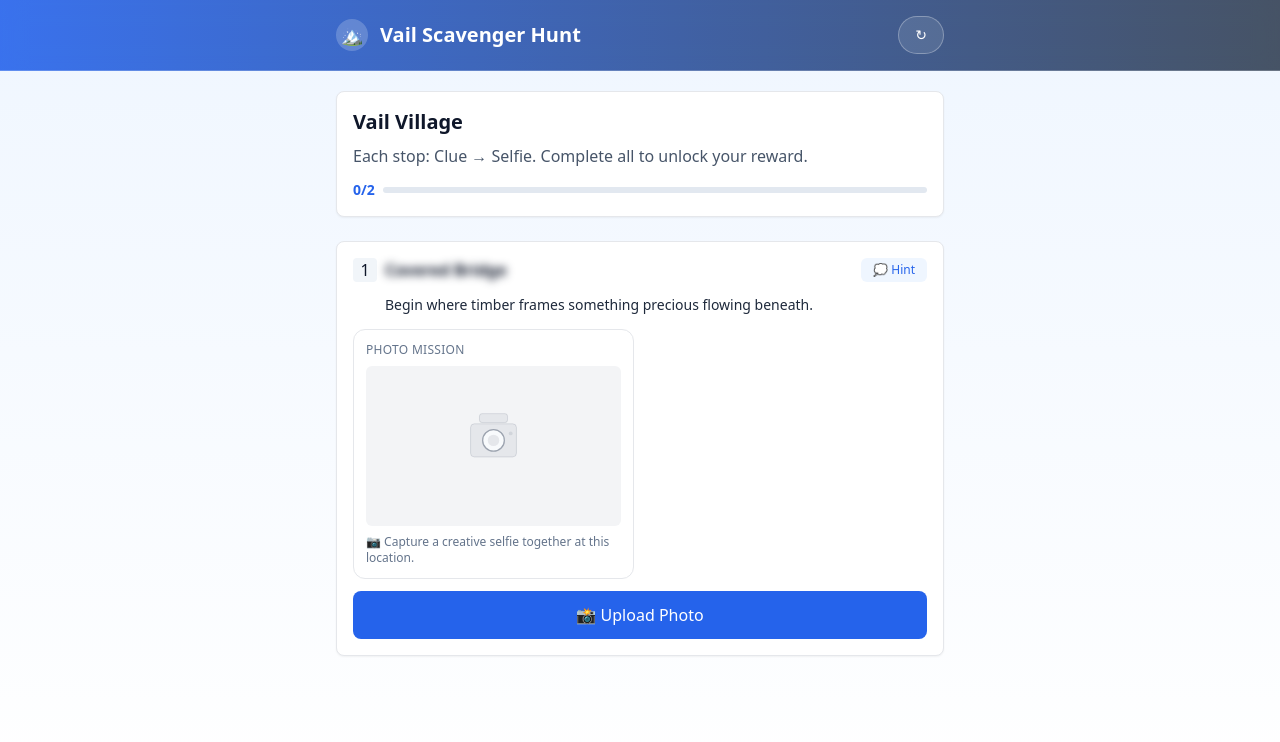
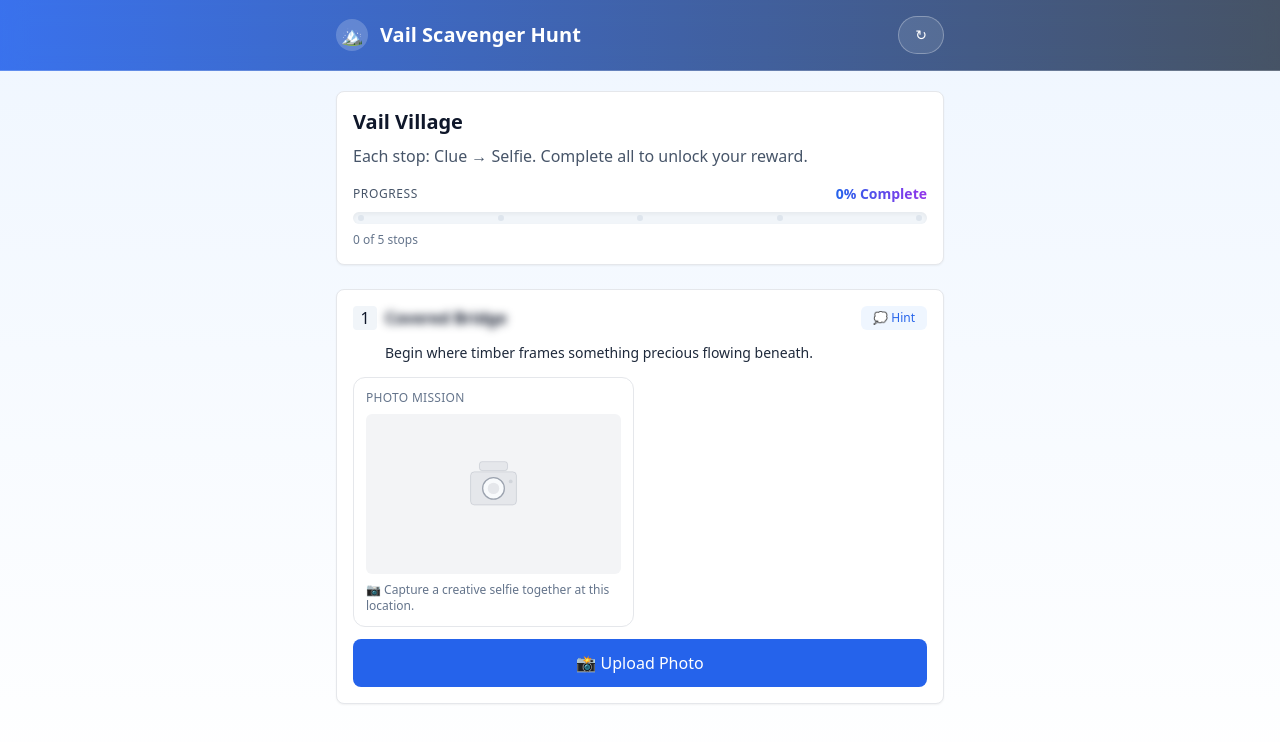
Before and after one commit to cr-nattress/vailscavengerhunt, a React (Vite) app: page / in a window 1280 px wide. Shown: the top 742 px of the page. Built offline with nearby package versions, Linux system fonts and the light colour scheme.

Commit message:
UI: enhance progress gauge with gradient/shimmer and dots; refine photo upload transition timing and sequencing

```diff
--- a/src/App.jsx
+++ b/src/App.jsx
@@ -174,11 +174,11 @@ function getRandomStops() {
     [shuffled[i], shuffled[j]] = [shuffled[j], shuffled[i]]
   }
 
-  // Return first 2 locations
-  return shuffled.slice(0, 2)
+  // Return first 5 locations
+  return shuffled.slice(0, 5)
 }
 
-// Generate random selection of 2 stops from all available locations
+// Generate random selection of 5 stops from all available locations
 const STOPS = getRandomStops()
 
 // localStorage key used for persisting progress
@@ -485,14 +485,46 @@ export default function App() {
             <>
               <p className='text-slate-600 mt-2'>Each stop: <span className='font-medium'>Clue → Selfie</span>. Complete all to unlock your reward.</p>
 
-              {/* Progress Gauge */}
-              <div className='mt-3 flex items-center gap-2 text-sm'>
-                <span className='text-blue-600 font-semibold'>{completeCount}/{STOPS.length}</span>
-                <div className='flex-1 bg-slate-200 rounded-full h-1.5'>
+              {/* Enhanced Progress Gauge */}
+              <div className='mt-4'>
+                <div className='flex items-center justify-between mb-2'>
+                  <span className='text-xs font-medium text-slate-600 uppercase tracking-wider'>Progress</span>
+                  <span className='text-sm font-bold bg-gradient-to-r from-blue-600 to-purple-600 bg-clip-text text-transparent'>
+                    {percent}% Complete
+                  </span>
+                </div>
+                <div className='relative'>
+                  {/* Background track */}
+                  <div className='overflow-hidden h-3 bg-slate-100 rounded-full shadow-inner'>
                     <div
-                    className='bg-blue-500 h-1.5 rounded-full transition-all duration-500'
+                      className='h-full bg-gradient-to-r from-blue-500 via-purple-500 to-pink-500 rounded-full transition-all duration-1000 ease-out relative overflow-hidden'
                       style={{width: `${percent}%`}}
+                    >
+                      {/* Animated shimmer effect */}
+                      <div className='absolute inset-0 bg-gradient-to-r from-transparent via-white/30 to-transparent animate-pulse' />
+                    </div>
+                  </div>
+                  {/* Progress dots */}
+                  <div className='absolute top-0 left-0 w-full h-3 flex items-center justify-between px-1'>
+                    {STOPS.map((stop, i) => (
+                      <div
+                        key={stop.id}
+                        className={`w-2 h-2 rounded-full transition-all duration-500 ${
+                          progress[stop.id]?.done
+                            ? 'bg-white shadow-sm scale-110'
+                            : 'bg-slate-300/50 scale-75'
+                        }`}
                       />
+                    ))}
+                  </div>
+                </div>
+                <div className='flex justify-between mt-2'>
+                  <span className='text-xs text-slate-500'>{completeCount} of {STOPS.length} stops</span>
+                  {completeCount > 0 && completeCount < STOPS.length && (
+                    <span className='text-xs font-medium text-purple-600'>
+                      {STOPS.length - completeCount} to go!
+                    </span>
+                  )}
                 </div>
               </div>
 
@@ -602,26 +634,28 @@ export default function App() {
           const handlePhotoUpload = async (e) => {
             const file = e.target.files[0]
             if (file && file.type.startsWith('image/')) {
-              // Step 1: Add to transitioning stops to keep it in place
-              setTransitioningStops(prev => new Set([...prev, s.id]))
-
               try {
                 const compressedPhoto = await compressImage(file)
 
-                // Step 2: Mark as complete but keep in current position
+                // Step 1: First update the photo so user can see it
                 setProgress(p => ({
                   ...p,
                   [s.id]: { ...state, photo: compressedPhoto, done: true }
                 }))
 
-                // Step 3: Wait for completion animation, then allow reorganization
+                // Step 2: After a delay to view the photo, start the transition
+                setTimeout(() => {
+                  setTransitioningStops(prev => new Set([...prev, s.id]))
+
+                  // Step 3: After transition animation, allow reorganization
                   setTimeout(() => {
                     setTransitioningStops(prev => {
                       const newSet = new Set(prev)
                       newSet.delete(s.id)
                       return newSet
                     })
-                }, 1500) // 1.5 second delay for user to see the completion
+                  }, 1500) // 1.5 second celebration
+                }, 800) // 0.8 second delay to view uploaded photo
 
               } catch (error) {
                 console.error('Error processing image:', error)
@@ -629,19 +663,26 @@ export default function App() {
                 const reader = new FileReader()
                 reader.onloadend = () => {
                   const photoData = reader.result
+
+                  // Step 1: First update the photo so user can see it
                   setProgress(p => ({
                     ...p,
                     [s.id]: { ...state, photo: photoData, done: true }
                   }))
 
-                  // Same delay for fallback method
+                  // Step 2: After a delay to view the photo, start the transition
+                  setTimeout(() => {
+                    setTransitioningStops(prev => new Set([...prev, s.id]))
+
+                    // Step 3: After transition animation, allow reorganization
                     setTimeout(() => {
                       setTransitioningStops(prev => {
                         const newSet = new Set(prev)
                         newSet.delete(s.id)
                         return newSet
                       })
-                  }, 1500)
+                    }, 1500) // 1.5 second celebration
+                  }, 800) // 0.8 second delay to view uploaded photo
                 }
                 reader.readAsDataURL(file)
               }
```
Lines whose indentation alone changed are shown as unchanged.
